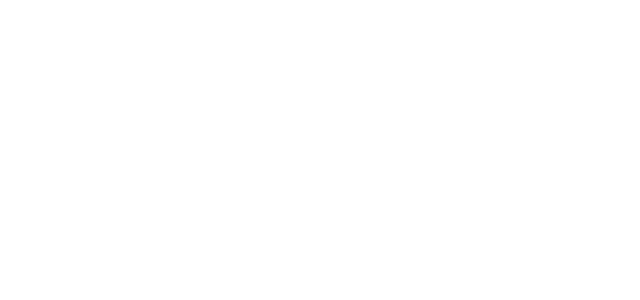
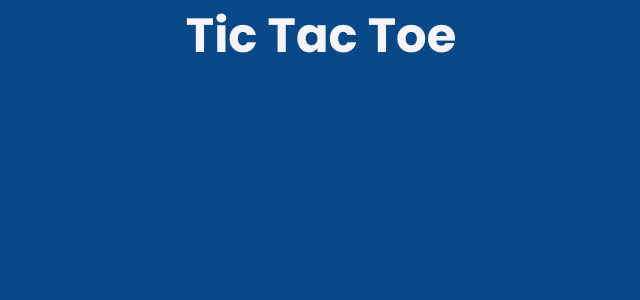
Before and after one commit to joohnq/tic-tac-toe, a React (Vite) app: page / in a window 1280 px wide. Shown: the top 300 px of the page, without its empty margins (319-959 px from the left). Built offline with nearby package versions, Linux system fonts and the light colour scheme.

Commit message:
feat: Add style and folders structures

```diff
--- a/index.html
+++ b/index.html
@@ -4,6 +4,9 @@
     <meta charset="UTF-8" />
     <link rel="icon" type="image/svg+xml" href="/vite.svg" />
     <meta name="viewport" content="width=device-width, initial-scale=1.0" />
+    <link rel="preconnect" href="https://fonts.googleapis.com">
+    <link rel="preconnect" href="https://fonts.gstatic.com" crossorigin>
+    <link href="https://fonts.googleapis.com/css2?family=Poppins:wght@300;500;700&display=swap" rel="stylesheet">
     <title>Tic Tac Toe</title>
   </head>
   <body>
--- /dev/null
+++ b/src/components/Title/index.tsx
@@ -0,0 +1,10 @@
+import React from "react";
+import './styles.css'
+
+export function Title(){
+    return (
+        <div className="title__container">
+            <h1>Tic Tac Toe</h1>
+        </div>
+    )
+}
--- /dev/null
+++ b/src/components/Title/styles.css
@@ -0,0 +1,9 @@
+.title__container h1{
+    color: #F7F5FB;
+
+    font-size: 3rem;
+
+    text-align: center;
+
+    font-weight: 700;
+}
--- /dev/null
+++ b/src/global.css
@@ -0,0 +1,12 @@
+*{
+    margin: 0;
+    padding: 0;
+    box-sizing: border-box;
+
+    font-family: 'Poppins', sans-serif;
+
+}
+
+body{
+    background-color: #084887;
+}
--- a/src/main.tsx
+++ b/src/main.tsx
@@ -1,8 +1,10 @@
 import React from 'react'
 import ReactDOM from 'react-dom/client'
-import { App } from './App'
+import { Home } from './pages/Home'
+import './global.css'
 
 ReactDOM.createRoot(document.getElementById('root') as HTMLElement).render(
   <React.StrictMode>
+    <Home />
   </React.StrictMode>
 )
--- /dev/null
+++ b/src/pages/Home/index.tsx
@@ -0,0 +1,8 @@
+import React from 'react';
+import { Title } from '../../components/Title';
+
+export function Home() {
+  return (
+    <Title />
+  )
+}
```
Also changed, not shown: src/App.tsx (deleted, +0 -7 lines).
